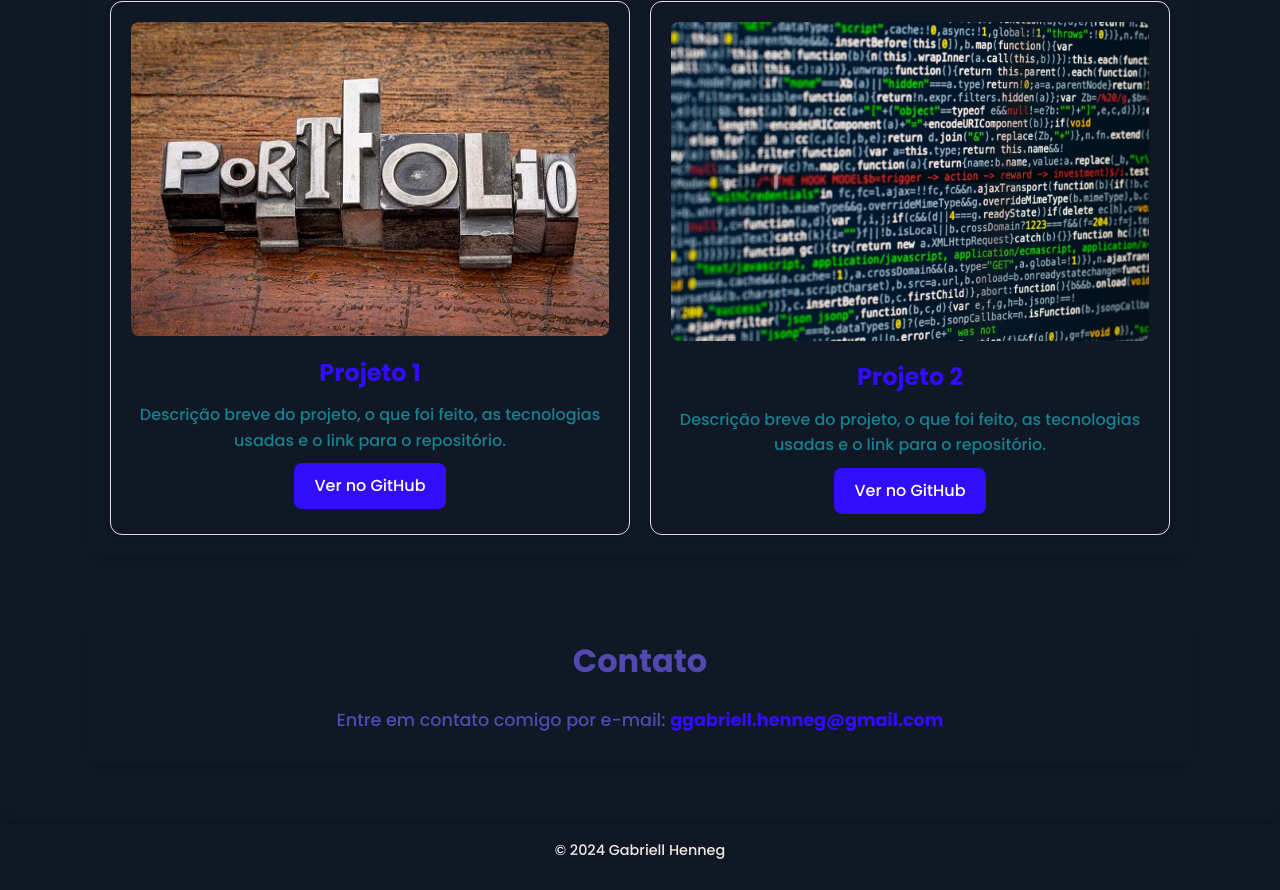
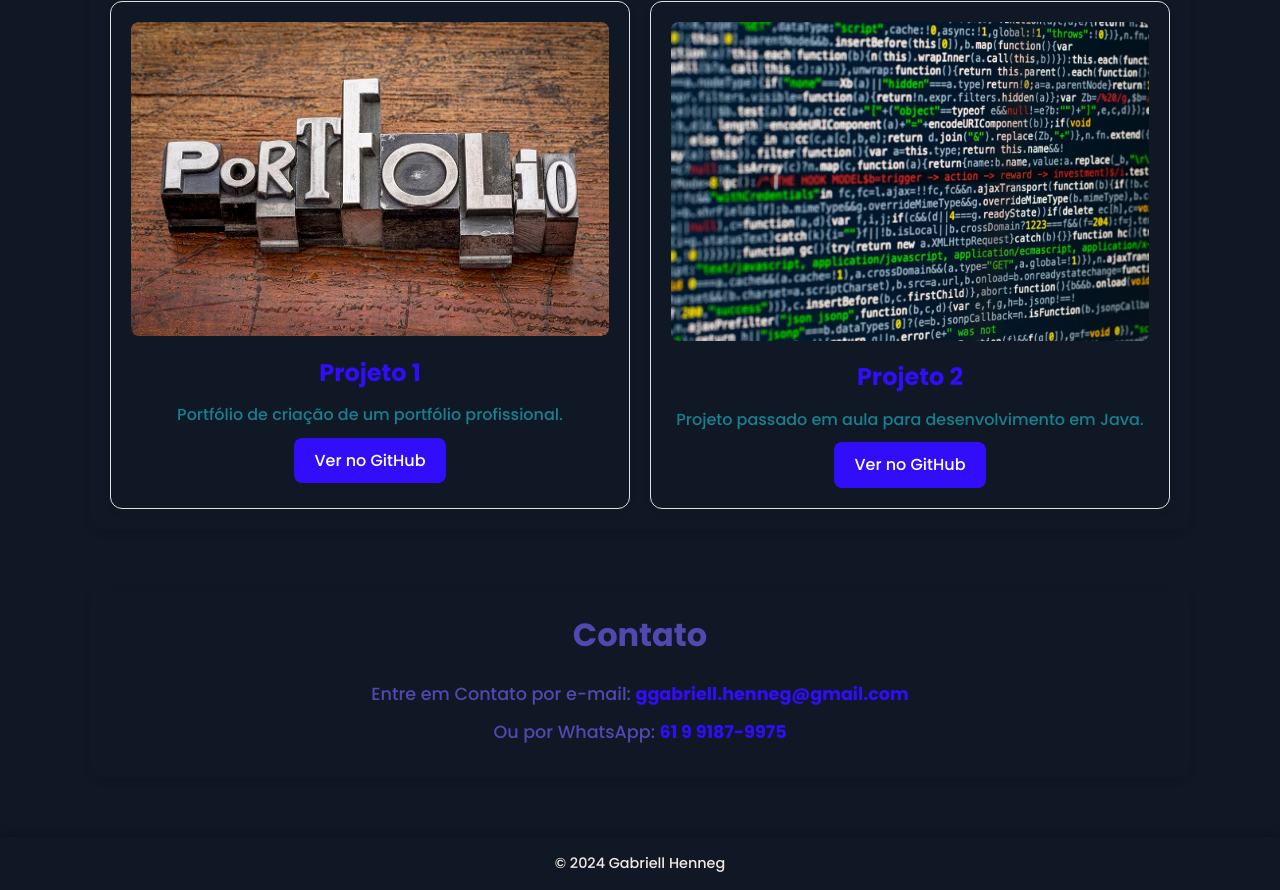
Before and after one commit to GabriellHenneg/Projeto_Portfolio, a plain HTML site: page OAT PROG WEB/index.html in a window 1280 px wide. Shown: the part 1207-2097 px from the top of the page. Drawn offline with Linux system fonts and the light colour scheme.

Commit message:
Add files via upload

```diff
--- a/OAT PROG WEB/index.html
+++ b/OAT PROG WEB/index.html
@@ -189,7 +189,7 @@
 
     <header>
         <img src="/img/foto de perfil.png" alt="Foto do Estudante" class="profile-img">
-        <h1>Gabriell Henneg - Portfólio de TI</h1>
+        <h1>Gabriell Henneg - Profissional de TI</h1>
         <p>Bem-vindo ao meu portfólio! Sou um estudante de TI com interesse em desenvolvimento e suporte técnico.</p>
     </header>
 
@@ -230,28 +230,23 @@
                 <div class="project">
                     <img src="/IMG/PORTIFOLIO.jpg" alt="Imagem do Projeto 1">
                     <h3>Projeto 1</h3>
-                    <p>Descrição breve do projeto, o que foi feito, as tecnologias usadas e o link para o repositório.</p>
-                    <a href="#" target="_blank">Ver no GitHub</a>
+                    <p>Portfólio de criação de um portfólio profissional.</p>
+                    <a href="https://github.com/GabriellHenneg/Desafio-Aula-POO-Java.git" target="_blank">Ver no GitHub</a>
                 </div>
                 <div class="project">
                     <img src="/img/PROJETO2_.PNG" alt="Imagem do Projeto 2">
                     <h3>Projeto 2</h3>
-                    <p>Descrição breve do projeto, o que foi feito, as tecnologias usadas e o link para o repositório.</p>
+                    <p>Projeto passado em aula para desenvolvimento em Java.</p>
                     <a href="https://github.com/GabriellHenneg/Desafio-Aula-POO-Java.git" target="_blank">Ver no GitHub</a>
                 </div>
-                <!--<div class="project">
-                    <img src="https://via.placeholder.com/300x200" alt="Imagem do Projeto 3">
-                    <h3>Projeto 3</h3>
-                    <p>Descrição breve do projeto, o que foi feito, as tecnologias usadas e o link para o repositório.</p>
-                    <a href="#" target="_blank">Ver no GitHub</a>
-                </div> -->
             </div>
         </section>
 
         <!-- Seção de Contato -->
         <section class="section contact">
             <h2>Contato</h2>
-            <p>Entre em contato comigo por e-mail: <a href="ggabriell.henneg@gmail.com">ggabriell.henneg@gmail.com</a></p>
+            <p>Entre em Contato por e-mail: <a href="https://mail.google.com/mail/u/0/?tab=rm&ogbl#inbox?compose=CllgCJlHFPDSRBMfBDpJMqHScWWCvVsnXSVCkPXGzktJZcNncdWSGthnskcHWDfSbgwDhhWVxvq" target="_blank">ggabriell.henneg@gmail.com</a></p>
+            <p>Ou por WhatsApp: <a href="https://wa.me/+5561991879975" target="_blank"> 61 9 9187-9975</a></p>
         </section>
 
     </div>
```
